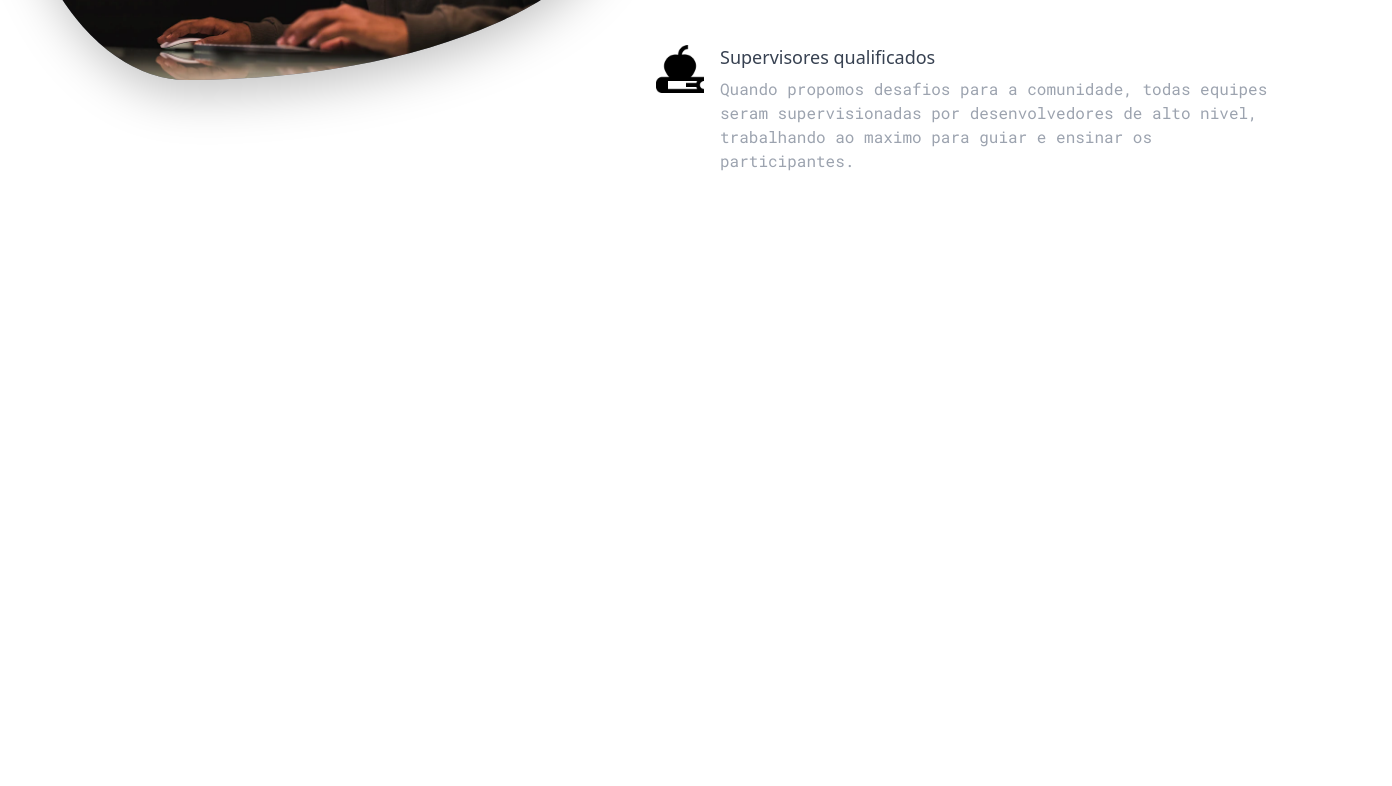
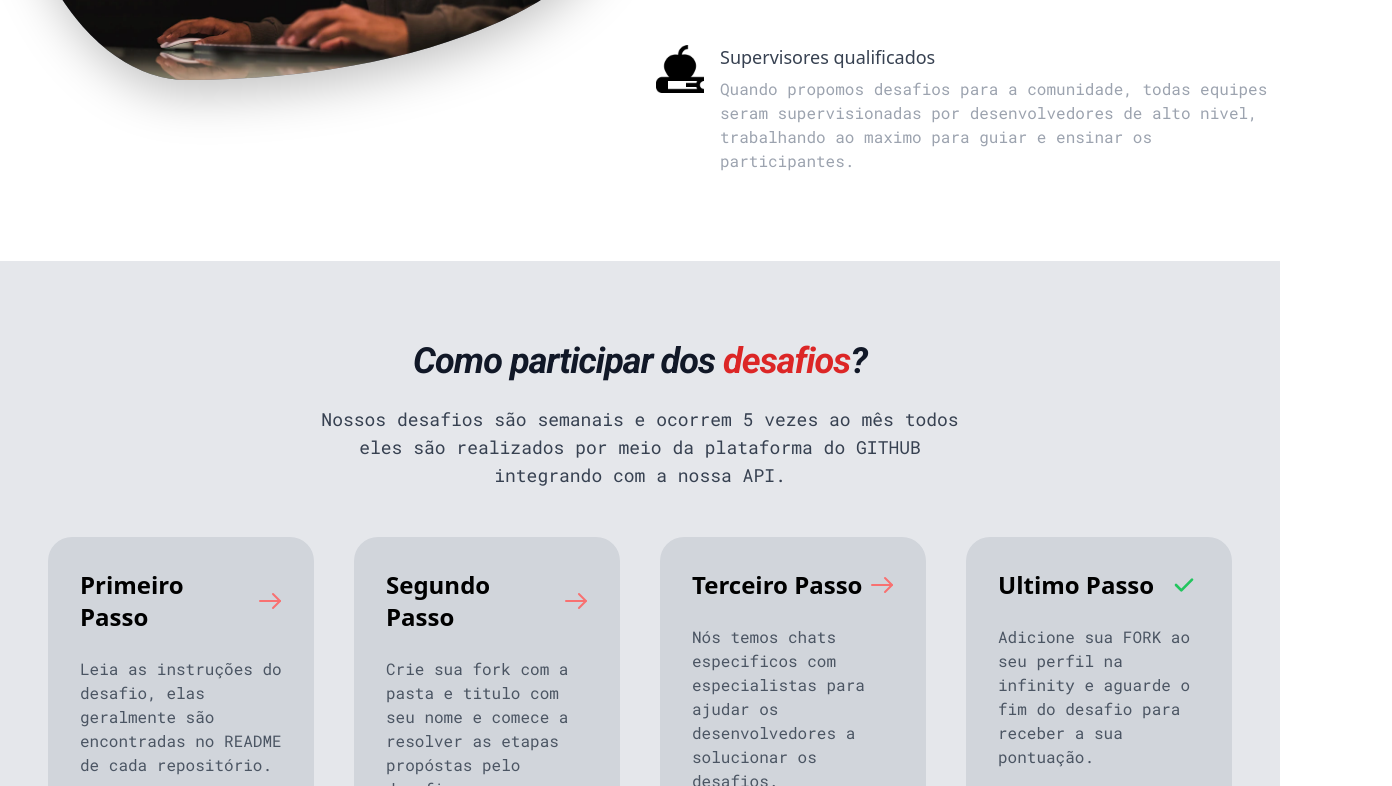
Before and after one commit to infinitydevlab/infinity-site, a website: page src/index.html in a window 1280 px wide. Shown: the part 2014-2800 px from the top of the page, 1392 px wide, since content can reach past the window. Before the commit the page ends 2275 px from the top, so only its background shows below. Drawn offline with nearby package versions, Linux system fonts and the light colour scheme; no server answers.

Commit message:
novas sections #2

```diff
--- a/src/index.html
+++ b/src/index.html
@@ -19,7 +19,7 @@
 <body class="bg-white">
 	<aside class="  bg-heroback   bg-center bg-no-repeat bg-cover">
 		<div>
-			<nav class="bg-gray-900/70  ">
+			<nav class="bg-gray-900/80  ">
 				<div class="max-w-7xl mx-auto px-6">
 					<div class="flex items-center justify-between h-16">
 						<div class="w-full justify-between flex items-center">
@@ -92,7 +92,7 @@
 
 
 
-		<section i class="text-white  bg-gray-900/70">
+		<section i class="text-white  bg-gray-900/80">
 			<div
 				class="area-1 container flex flex-col justify-center p-6 mx-auto sm:py-12 lg:py-24 lg:flex-row lg:justify-around">
 				<div class="flex flex-col justify-center p-6 text-center rounded-sm lg:max-w-3xl lg:text-left">
@@ -119,7 +119,7 @@
 				</div>
 				<div class="flex items-center justify-center p-6 mt-8 lg:mt-10 h-72 sm:h-112">
 					<img src="./imgs/banner2.svg" alt=""
-						class="hidden xl:block lg:hidden :hidden object-contain ml-80 mt-[28rem] h-72 sm:h-80 lg:h-96 xl:h-112 2xl:h-128">
+						class="hidden xl:block lg:hidden :hidden object-contain ml-70 mt-[28rem] h-72 sm:h-80 lg:h-96 xl:h-112 2xl:h-128">
 				</div>
 			</div>
 		</section>
@@ -312,8 +312,81 @@
 			</div>
 		</div>
 	</section>
+ <div  class="bg-gray-200">
+	<div  class=" p-8 px-4 py-16 mx-auto sm:max-w-xl md:max-w-full lg:max-w-screen-2xl md:px-24 lg:px-12 lg:py-20">
+		<div class="max-w-xl mb-10 md:mx-auto sm:text-center lg:max-w-2xl md:mb-12">
+		  <div>
+			<!-- <p class="inline-block px-3 py-px mb-4 text-xs font-semibold tracking-wider text-teal-900 uppercase rounded-full bg-teal-accent-400">
+			 Teste
+			</p> -->
+		  </div>
+		  <h2 class="max-w-lg mb-6 font-RobotoC text-3xl font-bold leading-none tracking-tight text-gray-900 sm:text-4xl md:mx-auto">
+			<span class="relative inline-block">
+			  <svg viewBox="0 0 52 24" fill="currentColor" class="absolute top-0 left-0 z-0 hidden w-32 -mt-8 -ml-20 text-blue-gray-100 lg:w-32 lg:-ml-28 lg:-mt-10 sm:block">
+				<defs>
 
-
+				</defs>
+				<rect fill="url(#b902cd03-49cc-4166-a0ae-4ca1c31cedba)" width="52" height="24"></rect>
+			  </svg>
+			  <span class="relative">Como</span>
+			</span>
+			participar dos <span class="text-red-600">desafios</span>?
+		  </h2>
+		  <p class="font-MonoRoboto text-sm text-gray-700 md:text-lg">
+			Nossos desafios são semanais e ocorrem 5 vezes ao mês todos eles são realizados por meio da plataforma do GITHUB integrando com a nossa API.
+		  </p>
+		</div>
+		<div class=" grid gap-10 lg:grid-cols-4 sm:grid-cols-2">
+		  <div  class=" rounded-3xl bg-gray-300  p-8">
+			<div class=" flex items-center justify-between mb-6">
+			  <p class="text-2xl font-bold">Primeiro Passo</p>
+			  <svg class="w-6 text-red-400 transform rotate-90 sm:rotate-0" stroke="currentColor" stroke-width="2" stroke-linecap="round" stroke-linejoin="round" viewBox="0 0 24 24">
+				<line fill="none" stroke-miterlimit="10" x1="2" y1="12" x2="22" y2="12"></line>
+				<polyline fill="none" stroke-miterlimit="10" points="15,5 22,12 15,19 "></polyline>
+			  </svg>
+			</div>
+			<p class="font-MonoRoboto text-gray-600">
+		Leia as instruções do desafio, elas geralmente são encontradas no README de cada repositório.
+			</p>
+		  </div>
+		  <div  class=" rounded-3xl bg-gray-300  p-8">
+			<div class="flex items-center justify-between mb-6">
+			  <p class="text-2xl font-bold">Segundo Passo</p>
+			  <svg class="w-6 text-red-400 transform rotate-90 sm:rotate-0" stroke="currentColor" stroke-width="2" stroke-linecap="round" stroke-linejoin="round" viewBox="0 0 24 24">
+				<line fill="none" stroke-miterlimit="10" x1="2" y1="12" x2="22" y2="12"></line>
+				<polyline fill="none" stroke-miterlimit="10" points="15,5 22,12 15,19 "></polyline>
+			  </svg>
+			</div>
+			<p class="font-MonoRoboto text-gray-600">
+			 Crie sua fork com a pasta e titulo com seu nome e comece a resolver as etapas propóstas pelo desafio.
+			</p>
+		  </div>
+		  <div class=" rounded-3xl bg-gray-300  p-8">
+			<div class="flex items-center justify-between mb-6">
+			  <p class="text-2xl font-bold">Terceiro Passo</p>
+			  <svg class="w-6 text-red-400 transform rotate-90 sm:rotate-0" stroke="currentColor" stroke-width="2" stroke-linecap="round" stroke-linejoin="round" viewBox="0 0 24 24">
+				<line fill="none" stroke-miterlimit="10" x1="2" y1="12" x2="22" y2="12"></line>
+				<polyline fill="none" stroke-miterlimit="10" points="15,5 22,12 15,19 "></polyline>
+			  </svg>
+			</div>
+			<p class=" font-MonoRoboto text-gray-600">
+			 Nós temos chats especificos com especialistas para ajudar os desenvolvedores a solucionar os desafios.
+			</p>
+		  </div>
+		  <div  class=" rounded-3xl bg-gray-300  p-8">
+			<div class="flex items-center justify-between mb-6">
+			  <p class="text-2xl font-bold">Ultimo Passo</p>
+			  <svg class="w-8 text-green-500" stroke="currentColor" viewBox="0 0 24 24">
+				<polyline fill="none" stroke-width="2" stroke-linecap="round" stroke-linejoin="round" stroke-miterlimit="10" points="6,12 10,16 18,8"></polyline>
+			  </svg>
+			</div>
+			<p class=" font-MonoRoboto text-gray-600">
+				Adicione sua FORK ao seu perfil na infinity e aguarde o fim do desafio para receber a sua pontuação.
+			</p>
+		  </div>
+		</div>
+	  </div>
+	</div>
 
 	<script>
 		var x = document.getElementById("menuMobile");
```
Also changed, not shown: src/output.css.
